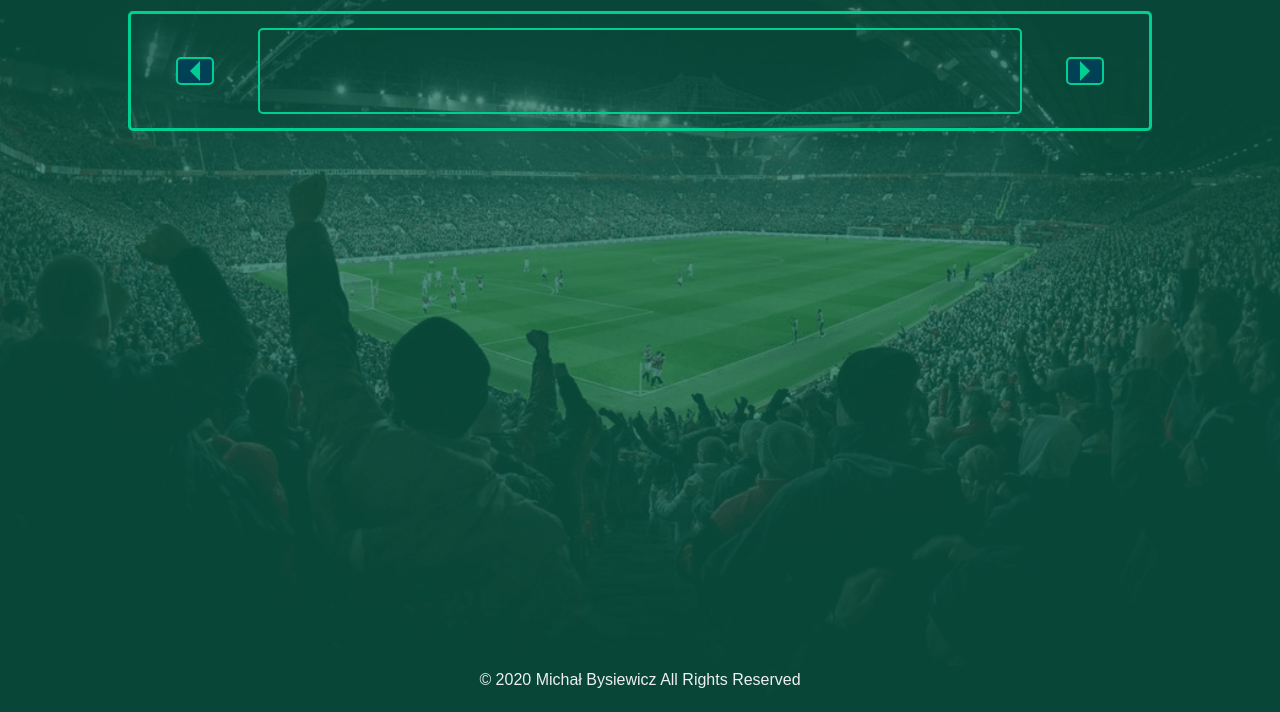
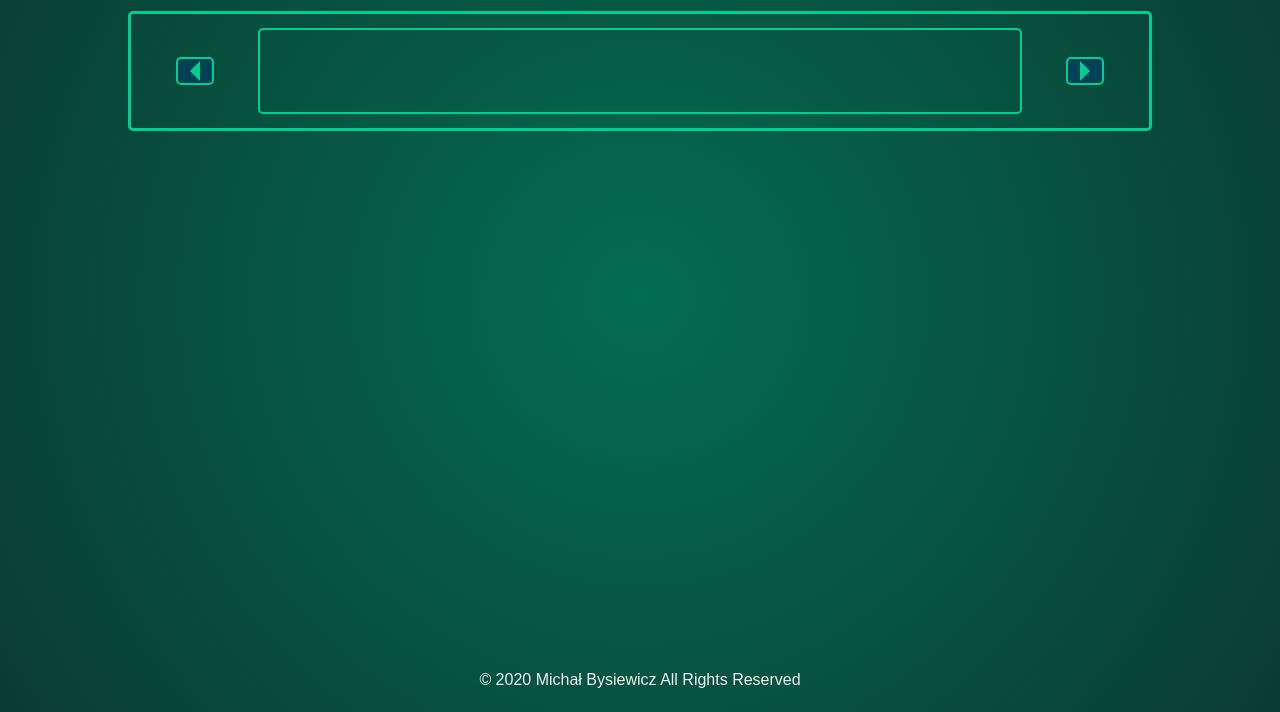
Before and after one commit to mb-dir/Premier-League-application, a website built with webpack: page src/pages/index.html in a window 1280 px wide. Shown: the part 116-828 px from the top of the page. Built offline with nearby package versions, Linux system fonts and the light colour scheme; some packages are replaced by stand-ins of ours; no server answers.

Commit message:
Change bgc styles
I use bgc gradient instead of img bgc - I think that looks more pleasing
to the eye

```diff
--- a/src/scss/modules/_base.scss
+++ b/src/scss/modules/_base.scss
@@ -5,7 +5,8 @@ body{
     min-height: 100vh;
     color: $text-color;
     font-family: $default-font;
-    background: url($bg-img) no-repeat center;
+    background: rgb(4,108,83);
+    background: radial-gradient(circle, rgba(4,108,83,1) 0%, rgba(10,60,48,1) 100%);
     background-size: cover;
     text-align: center;
 }
```
